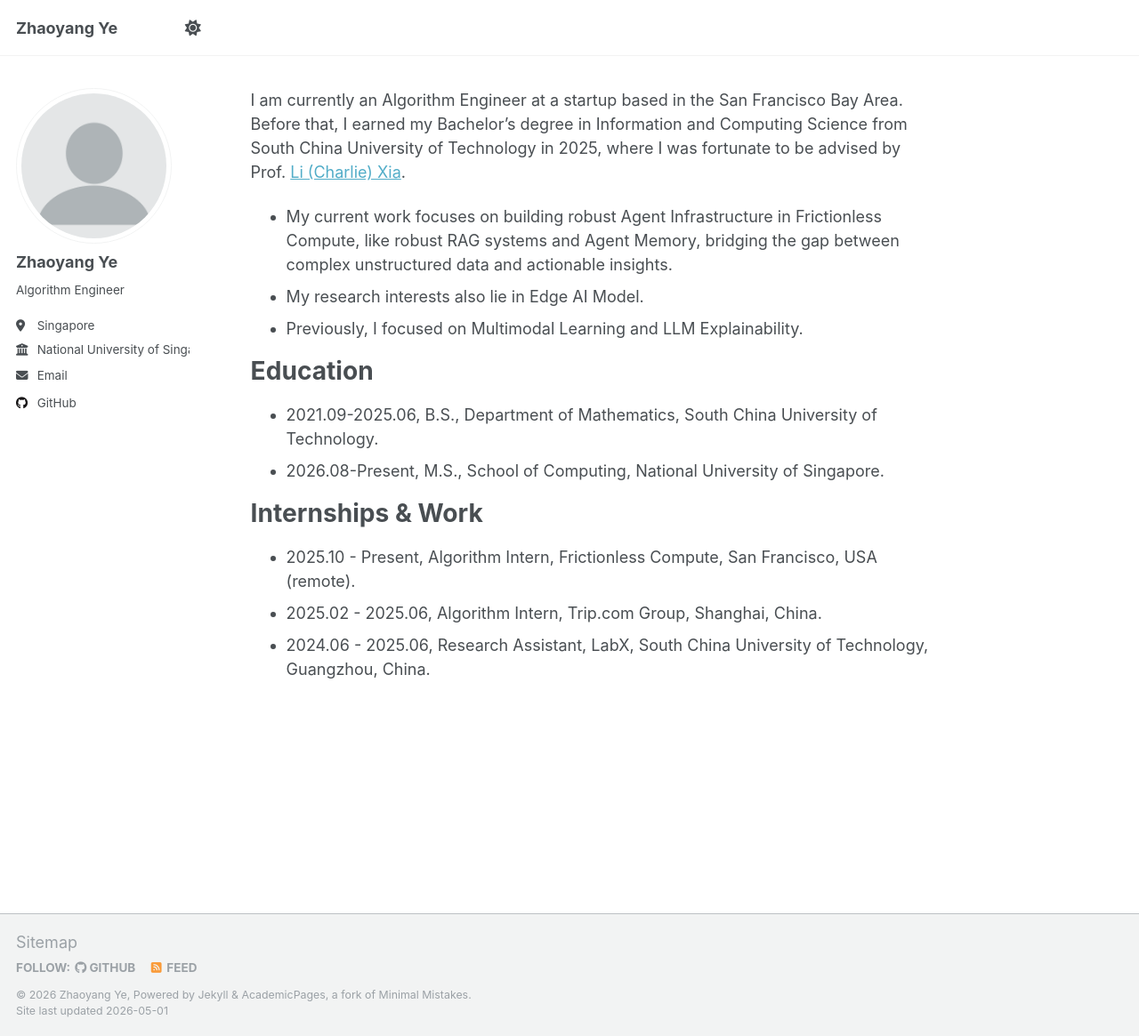
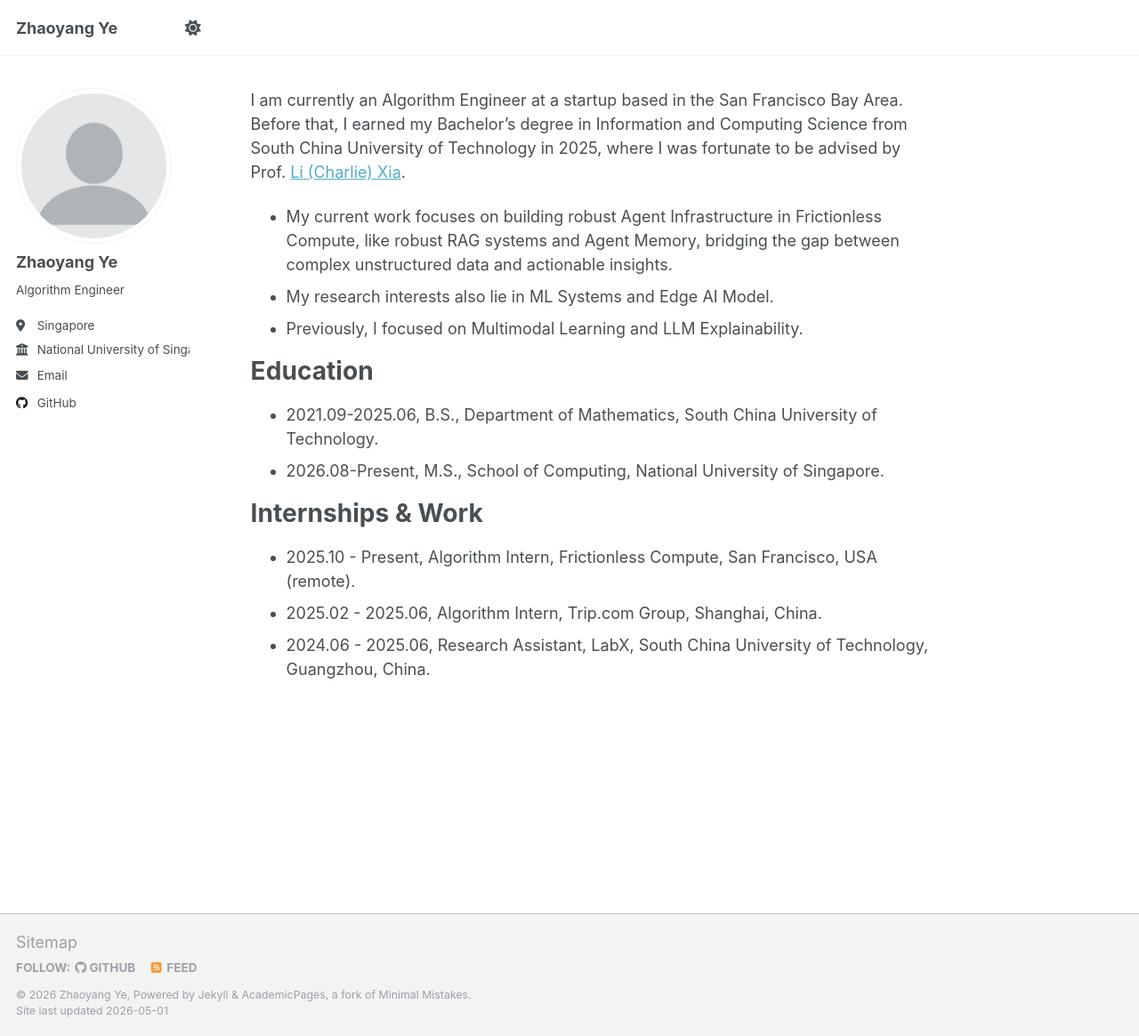
Before and after one commit to Sorbett/sorbett.github.io, a Jekyll site: the page built from _pages/about.md, in a window 1280 px wide and 1165 px high. Shown: the whole window at 89% size. Built offline with Jekyll 4.4.1, drawn with Linux system fonts in a browser that asks for light colours.

Commit message:
modify introduction

```diff
--- a/_pages/about.md
+++ b/_pages/about.md
@@ -10,7 +10,7 @@ redirect_from:
 I am currently an Algorithm Engineer at a startup based in the San Francisco Bay Area. Before that, I earned my Bachelor’s degree in Information and Computing Science from South China University of Technology in 2025, where I was fortunate to be advised by Prof. [Li (Charlie) Xia](https://scholar.google.com/citations?hl=en&user=e1GOPw0AAAAJ).
 
 - My current work focuses on building robust Agent Infrastructure in Frictionless Compute, like robust RAG systems and Agent Memory, bridging the gap between complex unstructured data and actionable insights.
-- My research interests also lie in Edge AI Model.
+- My research interests also lie in ML Systems and Edge AI Model.
 - Previously, I focused on Multimodal Learning and LLM Explainability.
 
 Education
```
